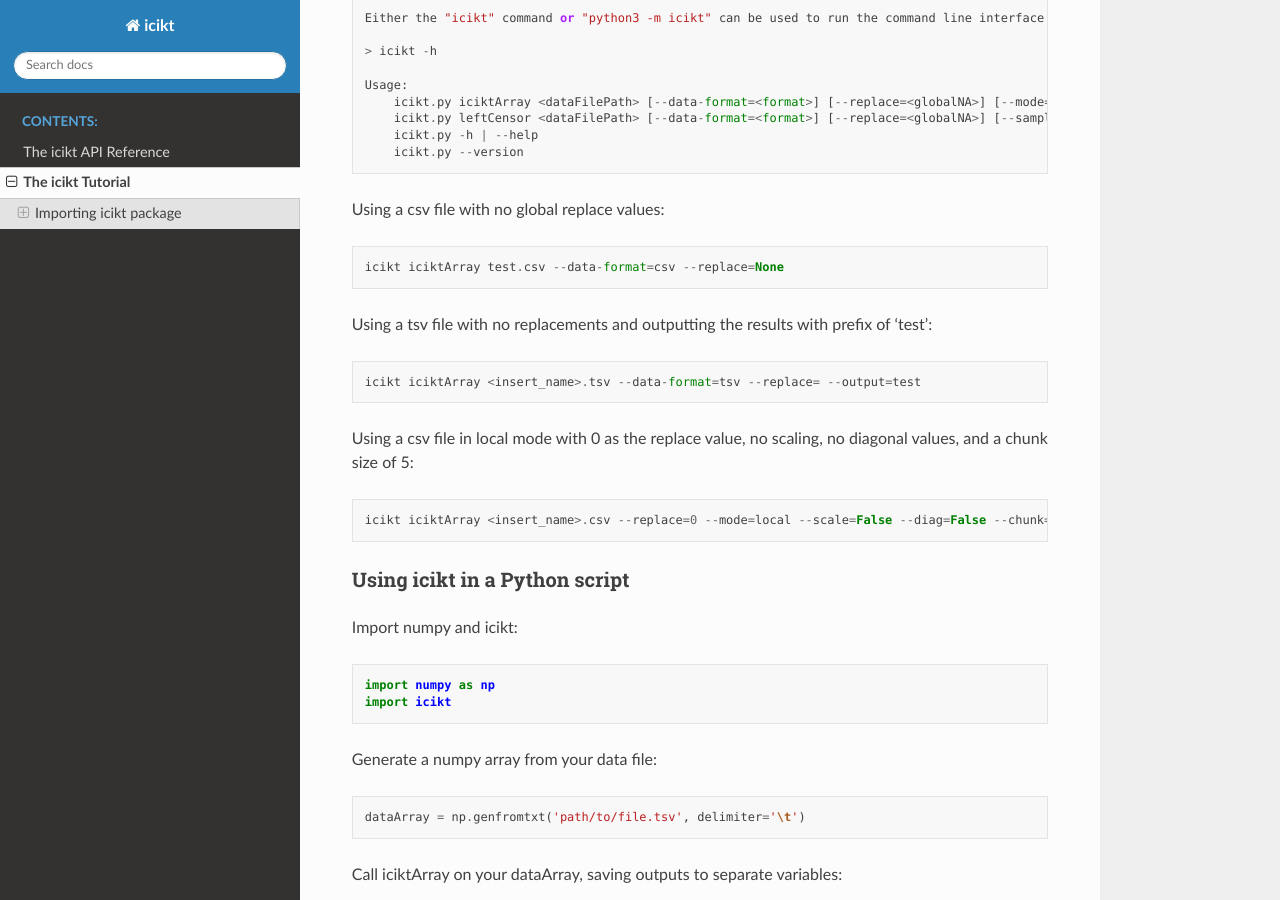
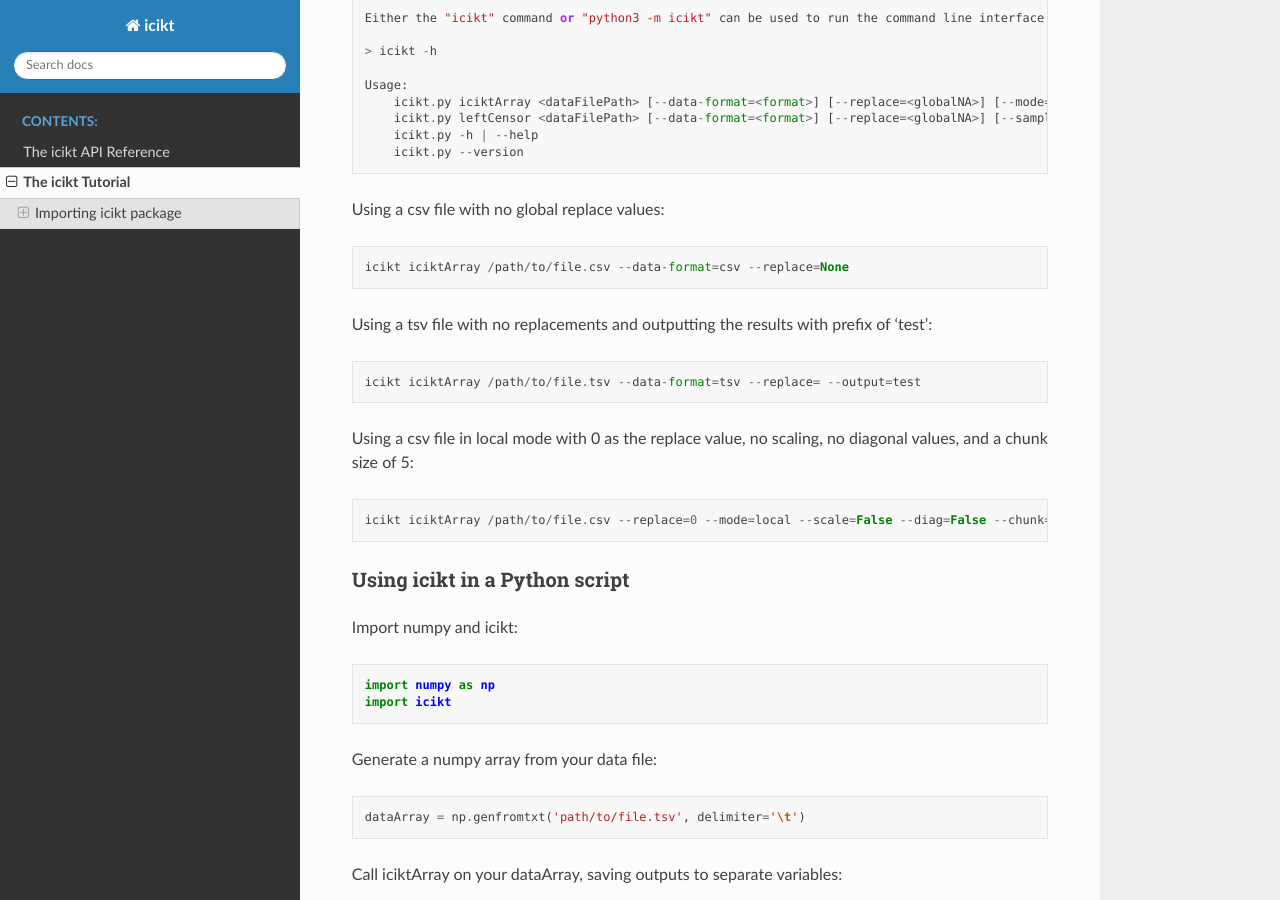
Before and after one commit to MoseleyBioinformaticsLab/icikt, a Sphinx documentation site: the page built from docs/tutorial.rst, in a window 1280 px wide and 900 px high, scrolled down 433 px. Built offline with Sphinx 7.4.7 and the Read the Docs theme 2.0.0, drawn with Linux system fonts in a browser that asks for light colours; pages that are not in the unit, such as notebooks, are missing from menus; the version number could not be read and is left out.

```diff
--- a/README.rst
+++ b/README.rst
@@ -12,7 +12,7 @@ Full API documentation, user guide, and tutorial can be found on readthedocs_
 
 Installation
 --------------
-The ``icikt`` package runs under Python 3.4+. Use pip_ to install.
+The ``icikt`` package runs under Python 3.8+. Use pip_ to install.
 Starting with Python 3.4, pip_ is included by default.
 
 
@@ -134,7 +134,7 @@ Running through python script :
 
         dataArray = np.genfromtxt('/path/to/file.tsv', delimiter="\t")
         # or with random values
-        dataArray = numpy.random.randn(100, 2)
+        dataArray = np.random.randn(100, 2)
 
         # running just 2 arrays with icikt
         corr, pVal, tMax = icikt.icikt(dataArray[:,0], dataArray[:,1])
--- a/docs/tutorial.rst
+++ b/docs/tutorial.rst
@@ -30,15 +30,15 @@ The iciktArray function can be accessed from the command line interface::
 
 Using a csv file with no global replace values::
 
-    icikt iciktArray test.csv --data-format=csv --replace=None
+    icikt iciktArray /path/to/file.csv --data-format=csv --replace=None
 
 Using a tsv file with no replacements and outputting the results with prefix of 'test'::
 
-    icikt iciktArray <insert_name>.tsv --data-format=tsv --replace= --output=test
+    icikt iciktArray /path/to/file.tsv --data-format=tsv --replace= --output=test
 
 Using a csv file in local mode with 0 as the replace value, no scaling, no diagonal values, and a chunk size of 5::
 
-    icikt iciktArray <insert_name>.csv --replace=0 --mode=local --scale=False --diag=False --chunk=5
+    icikt iciktArray /path/to/file.csv --replace=0 --mode=local --scale=False --diag=False --chunk=5
 
 
 Using icikt in a Python script
```
